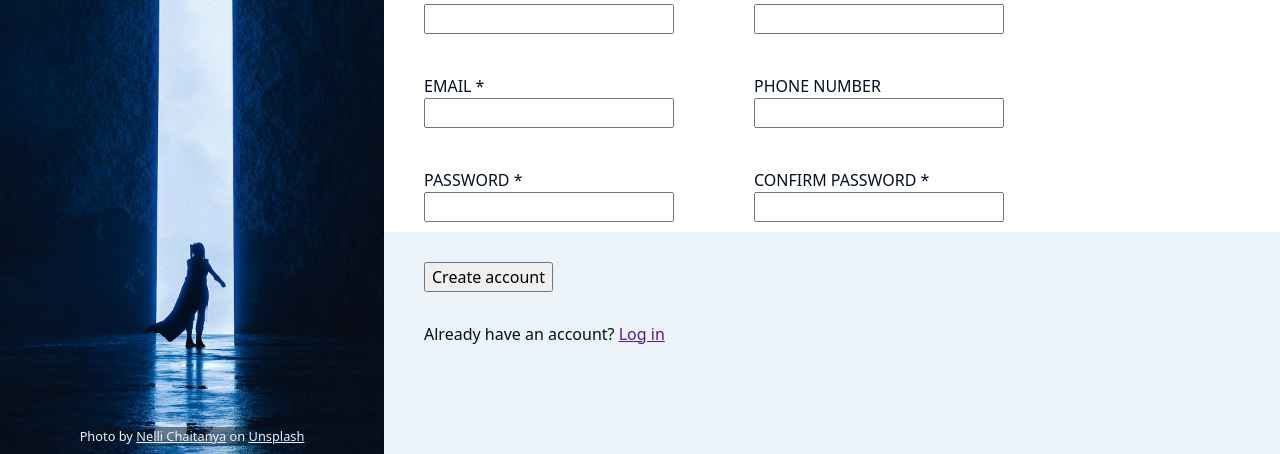
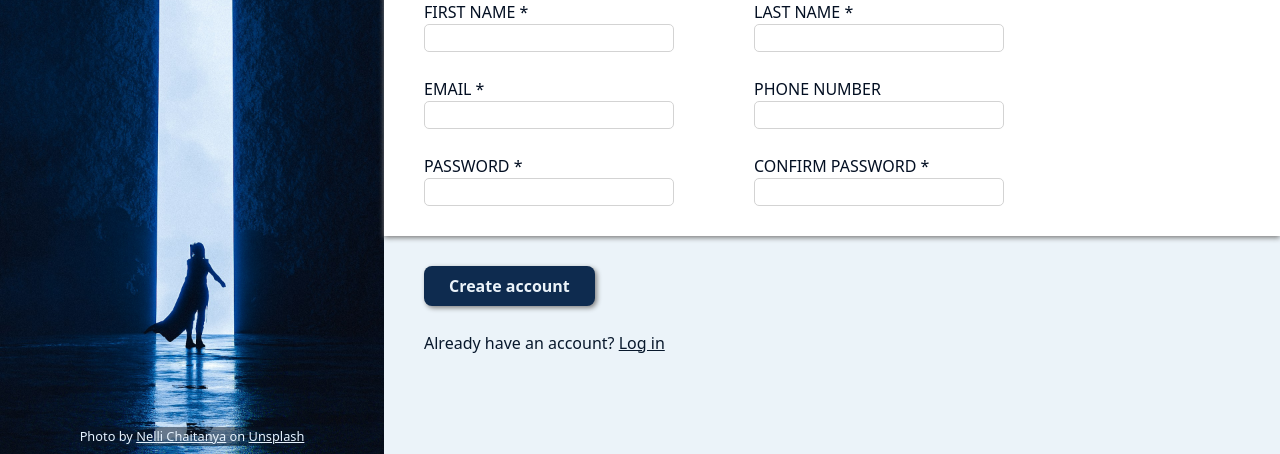
Before and after one commit to Indigoverde/TOP_sign-up-form, a plain HTML site: page index.html in a window 1280 px wide. Shown: the part 346-800 px from the top of the page. Drawn offline with Linux system fonts and the light colour scheme.

Commit message:
styling done - final version

```diff
--- a/index.html
+++ b/index.html
@@ -30,17 +30,17 @@
                         <div class="field-row">
                             <div class="field">
                                 <label for="first_name">FIRST NAME *</label>
-                                <input type="text" name="first_name" id="first_name">
+                                <input type="text" name="first_name" id="first_name" required>
                             </div>
                             <div  class="field">
                                 <label for="last_name">LAST NAME *</label>
-                                <input type="text" name="last_name" id="last_name">
+                                <input type="text" name="last_name" id="last_name" required>
                             </div>
                         </div>
                         <div class="field-row">
                             <div class="field">
                                 <label for="email">EMAIL *</label>
-                                <input type="email" name="email" id="email">
+                                <input type="email" name="email" id="email" required>
                             </div>
                             <div class="field">
                                 <label for="phone_number">PHONE NUMBER</label>
@@ -50,11 +50,11 @@
                         <div class="field-row-last">
                             <div class="field">
                                 <label for="password">PASSWORD *</label>
-                                <input type="password" name="password" id="password">
+                                <input type="password" name="password" id="password" required minlength="6" maxlength="15">
                             </div>
                             <div class="field">
                                 <label for="confirm_password">CONFIRM PASSWORD *</label>
-                                <input type="password" name="confirm_password" id="confirm_password">
+                                <input type="password" name="confirm_password" id="confirm_password" required minlength="6" maxlength="15">
                             </div>
                         </div>
                     </div>
--- a/style.css
+++ b/style.css
@@ -32,22 +32,16 @@ body {
     align-items: center;
     opacity: 0.9;
     background-color: hsl(206, 100%, 8%);
-    /* border: 2px solid blue; */
 }
 
 .logo-image {
     width: 30%;
-    /* margin-left: 2vw; */
-    /* border: 1px solid pink; */
 }
 
 .logo-text {
     text-align: center;
     font-family: norse, system-ui, Arial, sans-serif;
     font-size: 3.5em;
-    /* border: 1px solid green; */
-    /* margin-right: 2vw; */
-    /* flex: auto; */
 }
 
 .footer{
@@ -56,8 +50,6 @@ body {
     font-size: 0.8rem;
     color: rgb(230, 243, 255);
     background-color: rgba(8, 20, 37, 0.5);
-    /* opacity: 0.6; */
-    /* border: 2px solid yellow; */
 }
 
 .footer a {
@@ -67,7 +59,6 @@ body {
 .content {
     display: flex;
     flex-direction: column;
-    /* width: 70wv; */
     background-color: rgb(235, 243, 249);
     color: rgb(3, 15, 34);
 }
@@ -100,6 +91,7 @@ body {
 
 .title-fields {
     background-color: white;
+    box-shadow: 0 2px 5px grey;
 }
 
 .form {
@@ -107,10 +99,12 @@ body {
     flex-wrap: wrap;
     flex-direction: column;
     margin-left: 40px;
+    margin-bottom: 20px;
 }
 
 .form-title {
     margin-left: 40px;
+    margin-top: 20px;
 }
 
 .field-rows {
@@ -121,7 +115,7 @@ body {
     display: flex;
     flex: 1;
     width: 100%;
-    margin-bottom: 40px;
+    margin-bottom: 25px;
     height: initial;
 }
 
@@ -143,12 +137,40 @@ body {
     margin-right: 80px;
 }
 
+input {
+    border: 1px solid lightgray;
+    border-radius: 5px;
+}
+
+input:focus {
+    border: rgb(41, 84, 124)
+    box-shadow: 0 2px 5px grey;
+}
+
+.field input[type="password"]:user-invalid {
+    border : 1px solid red;
+}
+
 .submit-button {
-    margin-bottom: 30px;
+    margin-bottom: 25px;
     margin-top: 30px;
     margin-left: 40px;
 }
 
+button {
+    background: rgb(14, 43, 79);
+    color: rgb(235, 243, 249);
+    border: none;
+    border-radius: 8px;
+    box-shadow: 2px 2px 5px grey;
+    padding: 8px 25px;
+    font-weight: 600;
+}
+
 .log-in {
     margin-left: 40px;
+    color : rgb(8, 24, 44);
 }
+ .log-in a {
+    color:  rgb(8, 24, 44);
+ }
```
Lines whose indentation alone changed are shown as unchanged.
